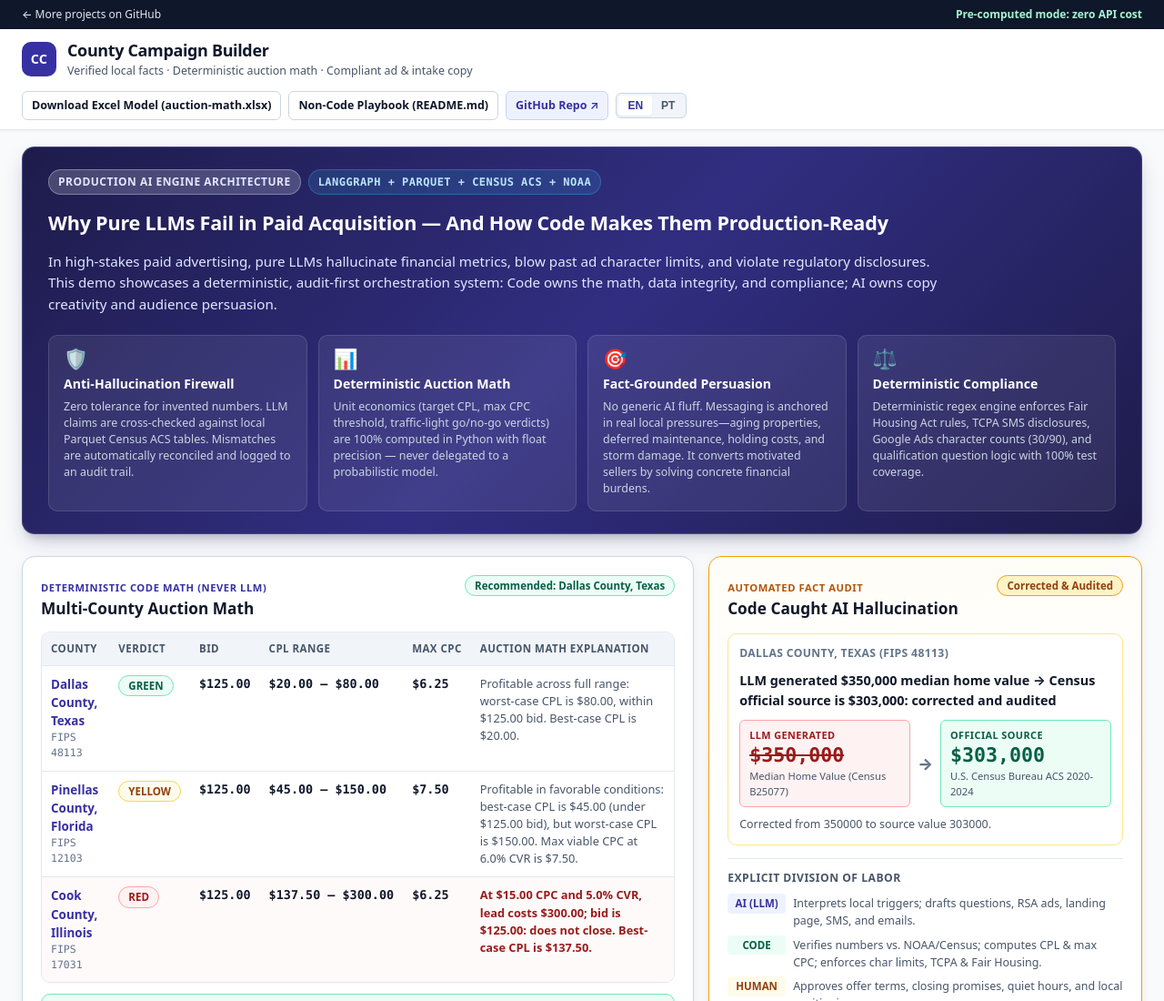
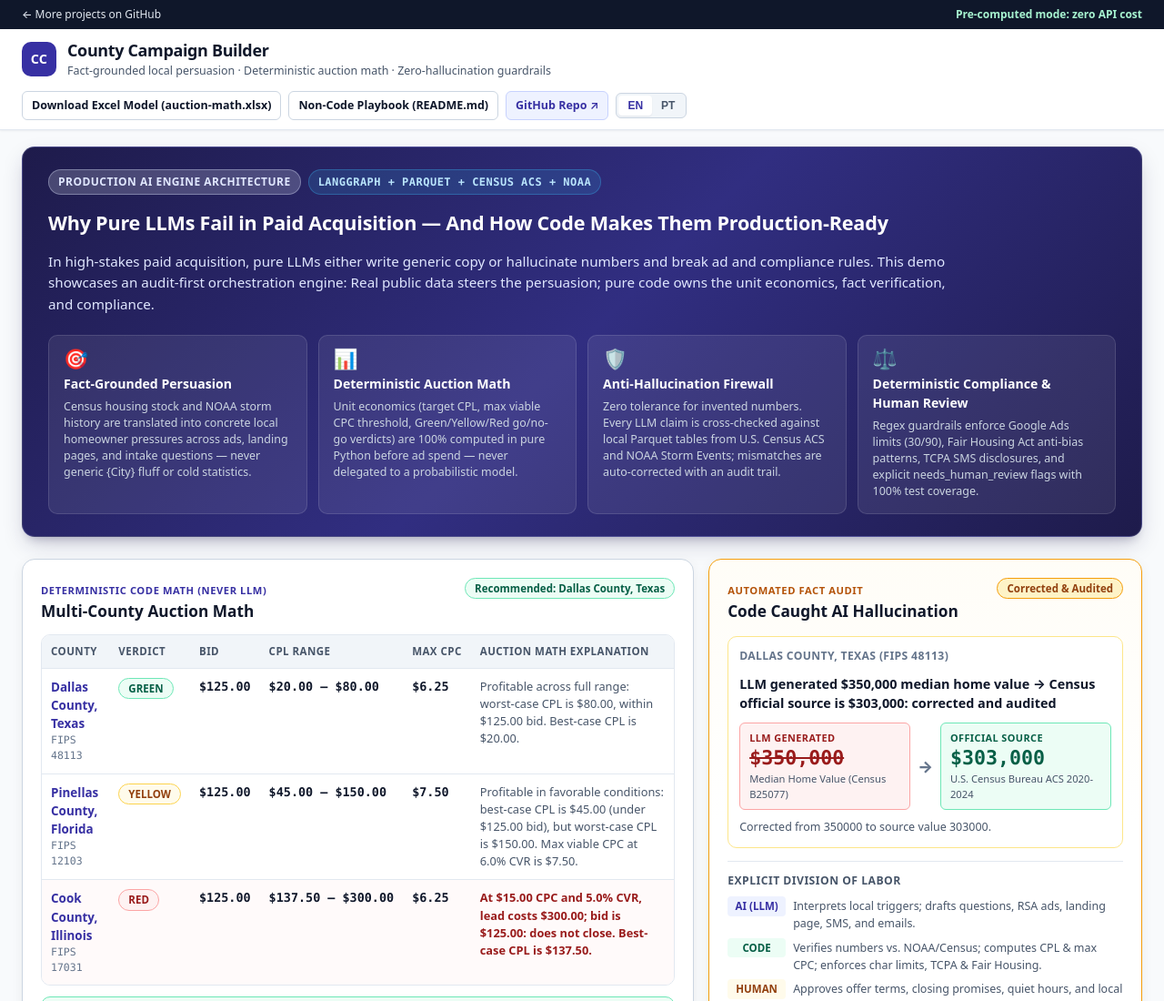
Before and after one commit to fgm9000/county-campaign-builder, a plain HTML site: page web/index.html in a window 1280 px wide. Shown: the top 1100 px of the page at 91% size. Drawn offline with Linux system fonts and the light colour scheme.

Commit message:
docs(web): lead README and playground with fact-grounded persuasion and auction math

```diff
--- a/web/app.js
+++ b/web/app.js
@@ -39,23 +39,27 @@ const I18N = {
   en: {
     moreProjects: "← More projects on GitHub",
     zeroCostBadge: "Pre-computed mode: zero API cost",
-    subtitle: "Verified local facts · Deterministic auction math · Compliant ad & intake copy",
+    subtitle: "Fact-grounded local persuasion · Deterministic auction math · Zero-hallucination guardrails",
     linkExcel: "Download Excel Model (auction-math.xlsx)",
     linkPlaybook: "Non-Code Playbook (README.md)",
     linkRepo: "GitHub Repo ↗",
     heroBadgeArchitecture: "Production AI Engine Architecture",
     heroBadgeStack: "LangGraph + Parquet + Census ACS + NOAA",
     heroTitle: "Why Pure LLMs Fail in Paid Acquisition — And How Code Makes Them Production-Ready",
-    heroLead: "In high-stakes paid advertising, pure LLMs hallucinate financial metrics, blow past ad character limits, and violate regulatory disclosures. This demo showcases a deterministic, audit-first orchestration system: Code owns the math, data integrity, and compliance; AI owns copy creativity and audience persuasion.",
-    pillar1Title: "Anti-Hallucination Firewall",
-    pillar1Text: "Zero tolerance for invented numbers. LLM claims are cross-checked against local Parquet Census ACS tables. Mismatches are automatically reconciled and logged to an audit trail.",
+    heroLead:
+      "In high-stakes paid acquisition, pure LLMs either write generic copy or hallucinate numbers and break ad and compliance rules. This demo showcases an audit-first orchestration engine: Real public data steers the persuasion; pure code owns the unit economics, fact verification, and compliance.",
+    pillar1Title: "Fact-Grounded Persuasion",
+    pillar1Text:
+      "Census housing stock and NOAA storm history are translated into concrete local homeowner pressures across ads, landing pages, and intake questions — never generic {City} fluff or cold statistics.",
     pillar2Title: "Deterministic Auction Math",
-    pillar2Text: "Unit economics (target CPL, max CPC threshold, traffic-light go/no-go verdicts) are 100% computed in Python with float precision — never delegated to a probabilistic model.",
-    pillar3Title: "Fact-Grounded Persuasion",
+    pillar2Text:
+      "Unit economics (target CPL, max viable CPC threshold, Green/Yellow/Red go/no-go verdicts) are 100% computed in pure Python before ad spend — never delegated to a probabilistic model.",
+    pillar3Title: "Anti-Hallucination Firewall",
     pillar3Text:
-      "No generic AI fluff. Messaging is anchored in real local pressures—aging properties, deferred maintenance, holding costs, and storm damage. It converts motivated sellers by solving concrete financial burdens.",
-    pillar4Title: "Deterministic Compliance",
-    pillar4Text: "Deterministic regex engine enforces Fair Housing Act rules, TCPA SMS disclosures, Google Ads character counts (30/90), and qualification question logic with 100% test coverage.",
+      "Zero tolerance for invented numbers. Every LLM claim is cross-checked against local Parquet tables from U.S. Census ACS and NOAA Storm Events; mismatches are auto-corrected with an audit trail.",
+    pillar4Title: "Deterministic Compliance & Human Review",
+    pillar4Text:
+      "Regex guardrails enforce Google Ads limits (30/90), Fair Housing Act anti-bias patterns, TCPA SMS disclosures, and explicit needs_human_review flags with 100% test coverage.",
     thirtySecondHeading: "30-Second Overview: Auction Math and Fact Verification",
     auctionEyebrow: "Deterministic Code Math (Never LLM)",
     auctionTitle: "Multi-County Auction Math",
@@ -228,23 +232,27 @@ const I18N = {
   pt: {
     moreProjects: "← Mais projetos no GitHub",
     zeroCostBadge: "Modo pré-computado: custo zero de API",
-    subtitle: "Fatos locais verificados · Conta do leilão determinística · Copy e compliance",
+    subtitle: "Persuasão ancorada em dados locais · Conta do leilão determinística · Firewall anti-alucinação",
     linkExcel: "Baixar Planilha Excel (auction-math.xlsx)",
     linkPlaybook: "Playbook Sem Código (README.md)",
     linkRepo: "Repositório GitHub ↗",
     heroBadgeArchitecture: "Arquitetura de Motor de IA em Produção",
     heroBadgeStack: "LangGraph + Parquet + Censo ACS + NOAA",
     heroTitle: "Por que LLMs Puros Falham em Tráfego Pago — E Como Código os Torna Confiáveis",
-    heroLead: "Em tráfego pago de alto risco, LLMs puros inventam métricas financeiras, estouram limites de caracteres de anúncios e violam leis de compliance. Esta demo apresenta uma arquitetura determinística de auditoria contínua: Código domina a matemática, integridade de dados e conformidade; IA domina a criatividade e persuasão das mensagens.",
-    pillar1Title: "Firewall Anti-Alucinação",
-    pillar1Text: "Tolerância zero a números inventados. Afirmações do LLM são auditadas contra tabelas Parquet oficiais do Censo ACS. Divergências são retificadas automaticamente com trilha de auditoria.",
+    heroLead:
+      "Em aquisição paga de alto risco, LLMs puros escrevem copy genérico ou inventam números e violam regras de anúncios e compliance. Esta demo apresenta uma arquitetura auditável: Dados públicos reais guiam a persuasão; código puro garante a conta do leilão, a checagem factual e a conformidade.",
+    pillar1Title: "Persuasão Guiada por Fatos",
+    pillar1Text:
+      "Estoque habitacional do Censo ACS e histórico de tempestades da NOAA são traduzidos em pressões locais concretas nos anúncios, landing pages e perguntas de triagem — sem clichês de {Cidade} nem estatísticas frias.",
     pillar2Title: "Matemática de Leilão Determinística",
-    pillar2Text: "Unit economics (CPL alvo, teto de CPC, semáforo go/no-go) são calculados 100% em Python com precisão de ponto flutuante — nunca delegados a modelos probabilísticos.",
-    pillar3Title: "Copy Guiada por Fatos e Pressões Reais",
+    pillar2Text:
+      "Unit economics (CPL alvo, CPC máximo viável e semáforo Verde/Amarelo/Vermelho) são calculados 100% em Python antes de investir mídia — nunca delegados a modelos probabilísticos.",
+    pillar3Title: "Firewall Anti-Alucinação",
     pillar3Text:
-      "Zero clichês genéricos de IA. A copy nasce de pressões locais reais — desgaste de imóveis antigos, custos de reforma, IPTU de casas vazias e tempestades. Converte proprietários atacando dores financeiras concretas.",
-    pillar4Title: "Conformidade Regulatória por Código",
-    pillar4Text: "Mecanismo regex determinístico garante conformidade com Fair Housing Act, TCPA para SMS, limites de caracteres do Google Ads (30/90) e qualificação com 100% de cobertura de testes.",
+      "Tolerância zero a números inventados. Afirmações do LLM são conferidas contra tabelas Parquet do Censo ACS e da NOAA; divergências são retificadas automaticamente com trilha de auditoria.",
+    pillar4Title: "Conformidade & Revisão Humana",
+    pillar4Text:
+      "Travas em regex garantem limites do Google Ads (30/90), Fair Housing Act, divulgações TCPA no SMS e flags explícitos de needs_human_review com 100% de cobertura de testes.",
     thirtySecondHeading: "Visão em 30 Segundos: Conta do Leilão e Verificação de Fatos",
     auctionEyebrow: "Matemática Determinística em Código (Nunca LLM)",
     auctionTitle: "Conta do Leilão Multi-Condado",
--- a/web/index.html
+++ b/web/index.html
@@ -22,7 +22,7 @@
         <div class="brand-mark" aria-hidden="true">CC</div>
         <div class="brand-text">
           <h1 class="brand-title">County Campaign Builder</h1>
-          <p class="brand-subtitle" data-i18n="subtitle">Verified local facts · Deterministic auction math · Compliant ad &amp; intake copy</p>
+          <p class="brand-subtitle" data-i18n="subtitle">Fact-grounded local persuasion · Deterministic auction math · Zero-hallucination guardrails</p>
         </div>
       </div>
 
@@ -53,36 +53,36 @@
           Why Pure LLMs Fail in Paid Acquisition — And How Code Makes Them Production-Ready
         </h2>
         <p class="demo-hero-lead" data-i18n="heroLead">
-          In high-stakes paid advertising, pure LLMs hallucinate financial metrics, blow past ad character limits, and violate regulatory disclosures. This demo showcases a deterministic, audit-first orchestration system: <strong>Code owns the math, data integrity, and compliance; AI owns copy creativity and audience persuasion.</strong>
+          In high-stakes paid acquisition, pure LLMs either write generic copy or hallucinate numbers and break ad and compliance rules. This demo showcases an audit-first orchestration engine: <strong>Real public data steers the persuasion; pure code owns the unit economics, fact verification, and compliance.</strong>
         </p>
 
         <div class="demo-hero-pillars">
           <div class="pillar-card">
-            <div class="pillar-icon">🛡️</div>
-            <h3 class="pillar-title" data-i18n="pillar1Title">Anti-Hallucination Firewall</h3>
+            <div class="pillar-icon">🎯</div>
+            <h3 class="pillar-title" data-i18n="pillar1Title">Fact-Grounded Persuasion</h3>
             <p class="pillar-text" data-i18n="pillar1Text">
-              Zero tolerance for invented numbers. LLM claims are cross-checked against local Parquet Census ACS tables. Mismatches are automatically reconciled and logged to an audit trail.
+              Census housing stock and NOAA storm history are translated into concrete local homeowner pressures across ads, landing pages, and intake questions — never generic {City} fluff or cold statistics.
             </p>
           </div>
           <div class="pillar-card">
             <div class="pillar-icon">📊</div>
             <h3 class="pillar-title" data-i18n="pillar2Title">Deterministic Auction Math</h3>
             <p class="pillar-text" data-i18n="pillar2Text">
-              Unit economics (target CPL, max CPC threshold, traffic-light go/no-go verdicts) are 100% computed in Python with float precision — never delegated to a probabilistic model.
+              Unit economics (target CPL, max viable CPC threshold, Green/Yellow/Red go/no-go verdicts) are 100% computed in pure Python before ad spend — never delegated to a probabilistic model.
             </p>
           </div>
           <div class="pillar-card">
-            <div class="pillar-icon">🎯</div>
-            <h3 class="pillar-title" data-i18n="pillar3Title">Fact-Grounded Persuasion</h3>
+            <div class="pillar-icon">🛡️</div>
+            <h3 class="pillar-title" data-i18n="pillar3Title">Anti-Hallucination Firewall</h3>
             <p class="pillar-text" data-i18n="pillar3Text">
-              No generic AI fluff. Messaging is anchored in real local pressures—aging properties, deferred maintenance, holding costs, and storm damage. It converts motivated sellers by solving concrete financial burdens.
+              Zero tolerance for invented numbers. Every LLM claim is cross-checked against local Parquet tables from U.S. Census ACS and NOAA Storm Events; mismatches are auto-corrected with an audit trail.
             </p>
           </div>
           <div class="pillar-card">
             <div class="pillar-icon">⚖️</div>
-            <h3 class="pillar-title" data-i18n="pillar4Title">Deterministic Compliance</h3>
+            <h3 class="pillar-title" data-i18n="pillar4Title">Deterministic Compliance &amp; Human Review</h3>
             <p class="pillar-text" data-i18n="pillar4Text">
-              Deterministic regex engine enforces Fair Housing Act rules, TCPA SMS disclosures, Google Ads character counts (30/90), and qualification question logic with 100% test coverage.
+              Regex guardrails enforce Google Ads limits (30/90), Fair Housing Act anti-bias patterns, TCPA SMS disclosures, and explicit needs_human_review flags with 100% test coverage.
             </p>
           </div>
         </div>
```
Also changed, not shown: 2 other files.
